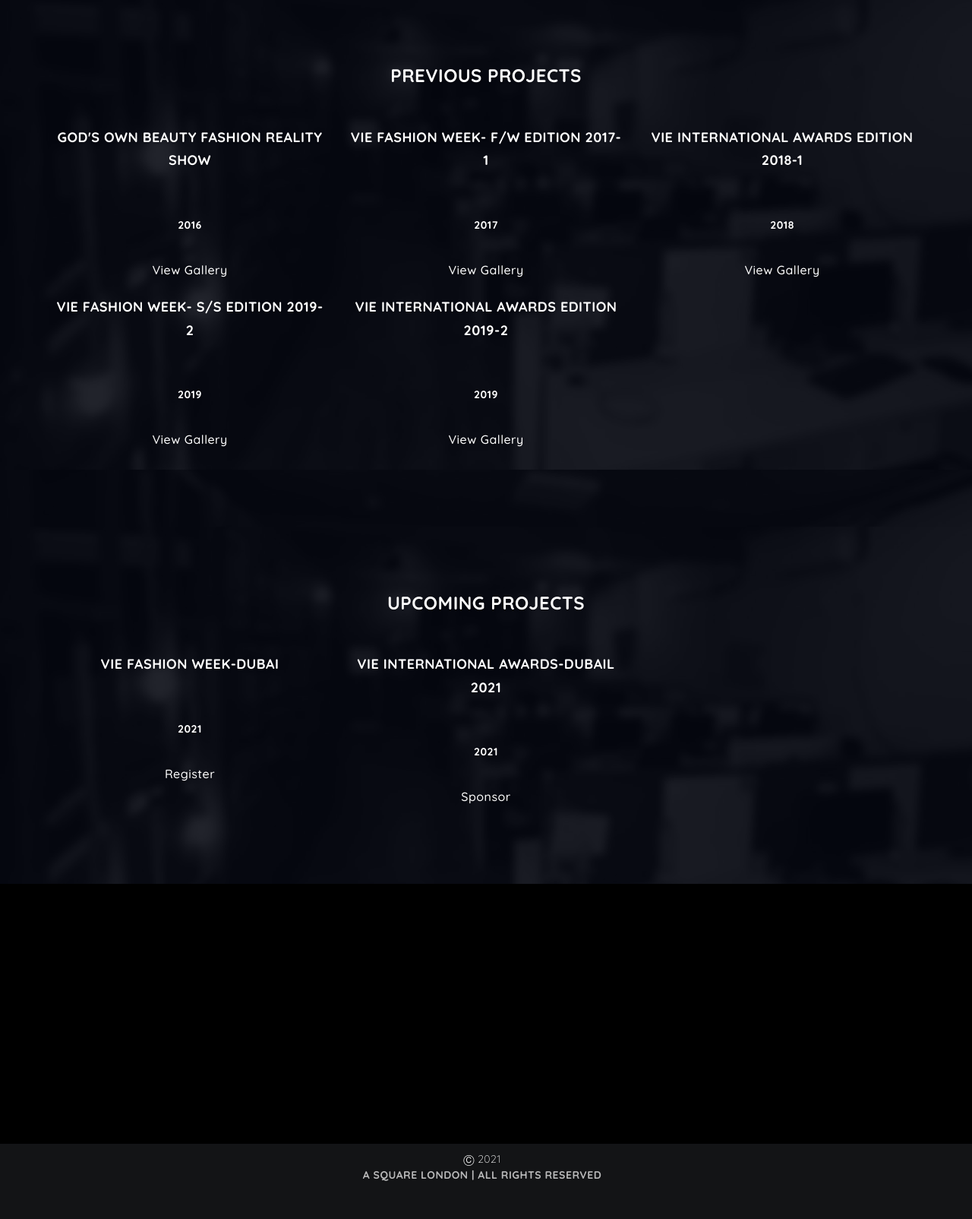
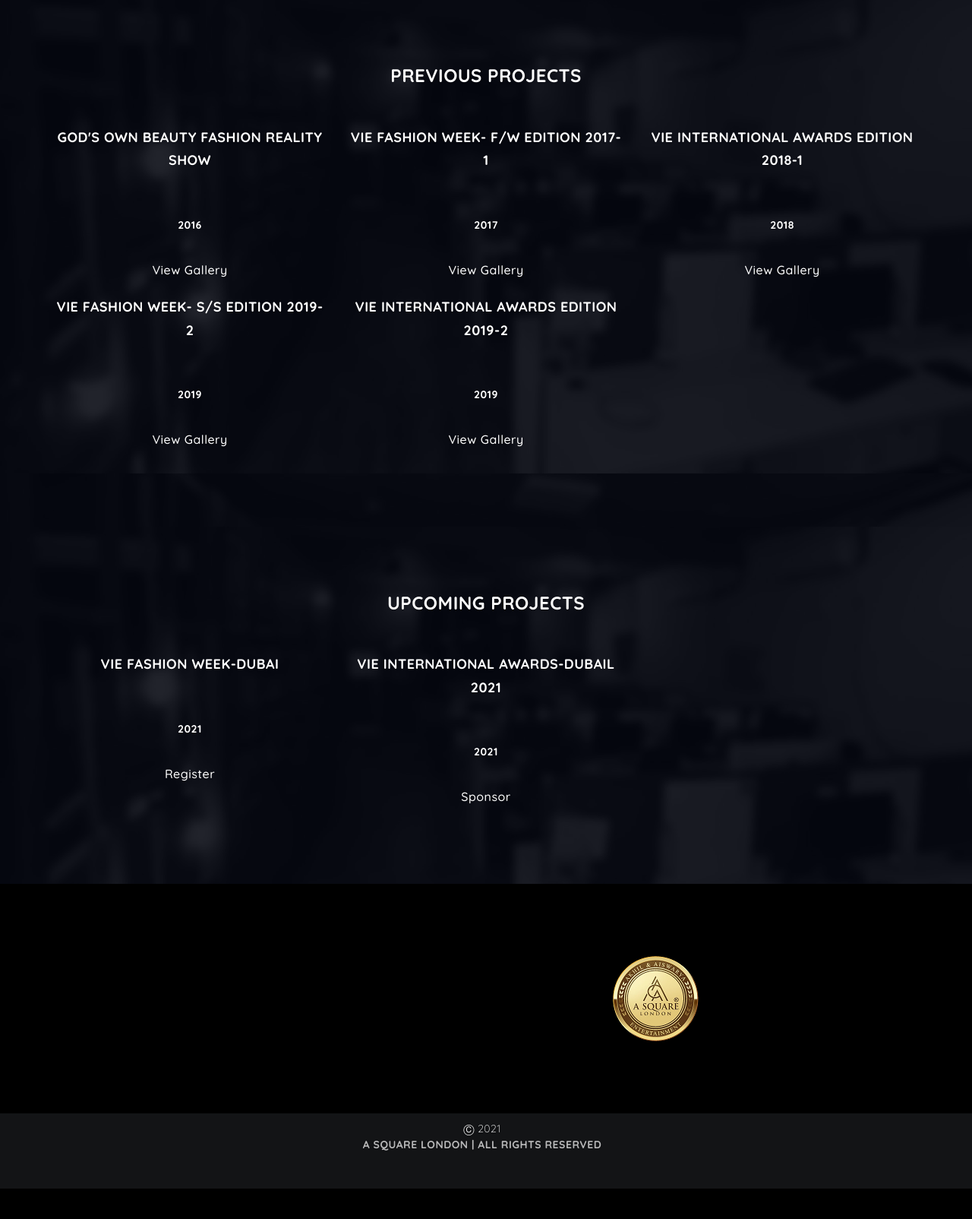
Before and after one commit to envvuwrk/asquarelondon, a Django app: page / in a window 1280 px wide. Shown: the part 1789-3393 px from the top of the page at 76% size. After the commit the page ends 3353 px from the top, so only its background shows below. Run offline with Django 3.2, Linux system fonts and the light colour scheme; some libraries are stand-ins or nearby versions; some web fonts are replaced.

Commit message:
Update index.html

```diff
--- a/asquare/templates/index.html
+++ b/asquare/templates/index.html
@@ -631,7 +631,7 @@
         <div class="row">
             <div class="col-md-4 col-sm-12 text-center wow zoomIn thirsty_branding_img animated" data-wow-duration="2s" data-wow-delay=".2s">
                 <!--<h6>We <i class="fa fa-heart fa-fw"></i> creative people</h6>-->
-                <img src="{% static 'img/misc/favicon.png' %}" class="img-rounded img-responsive contacttypo"   alt="" style="margin-left:1425px;">
+                <img src="{% static 'img/misc/favicon.png' %}" class="img-rounded img-responsive"   alt="" style="margin-left:780px;padding:10px 10px 10px 0px;">
             </div>
         </div>
     </div>
```
